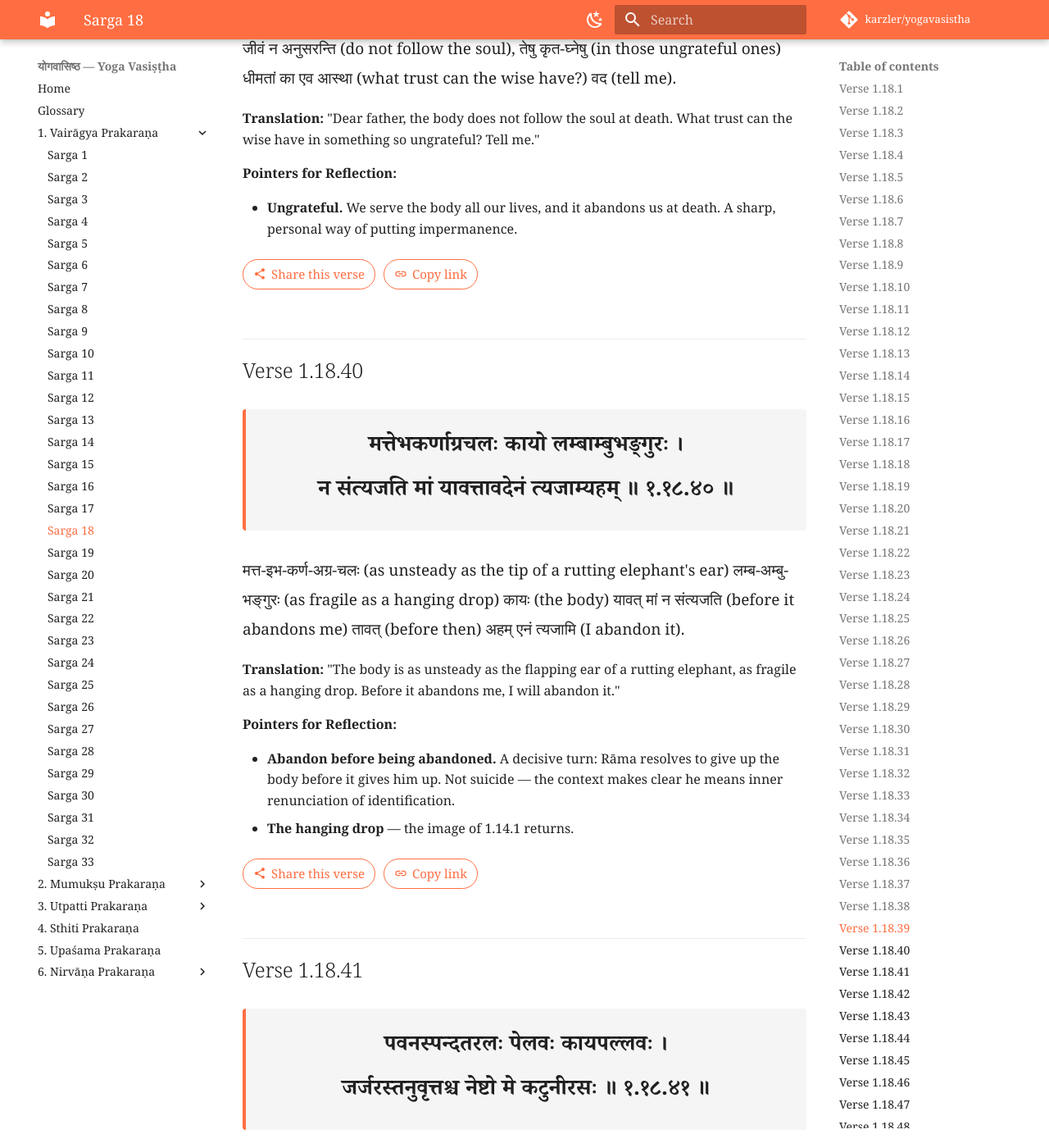
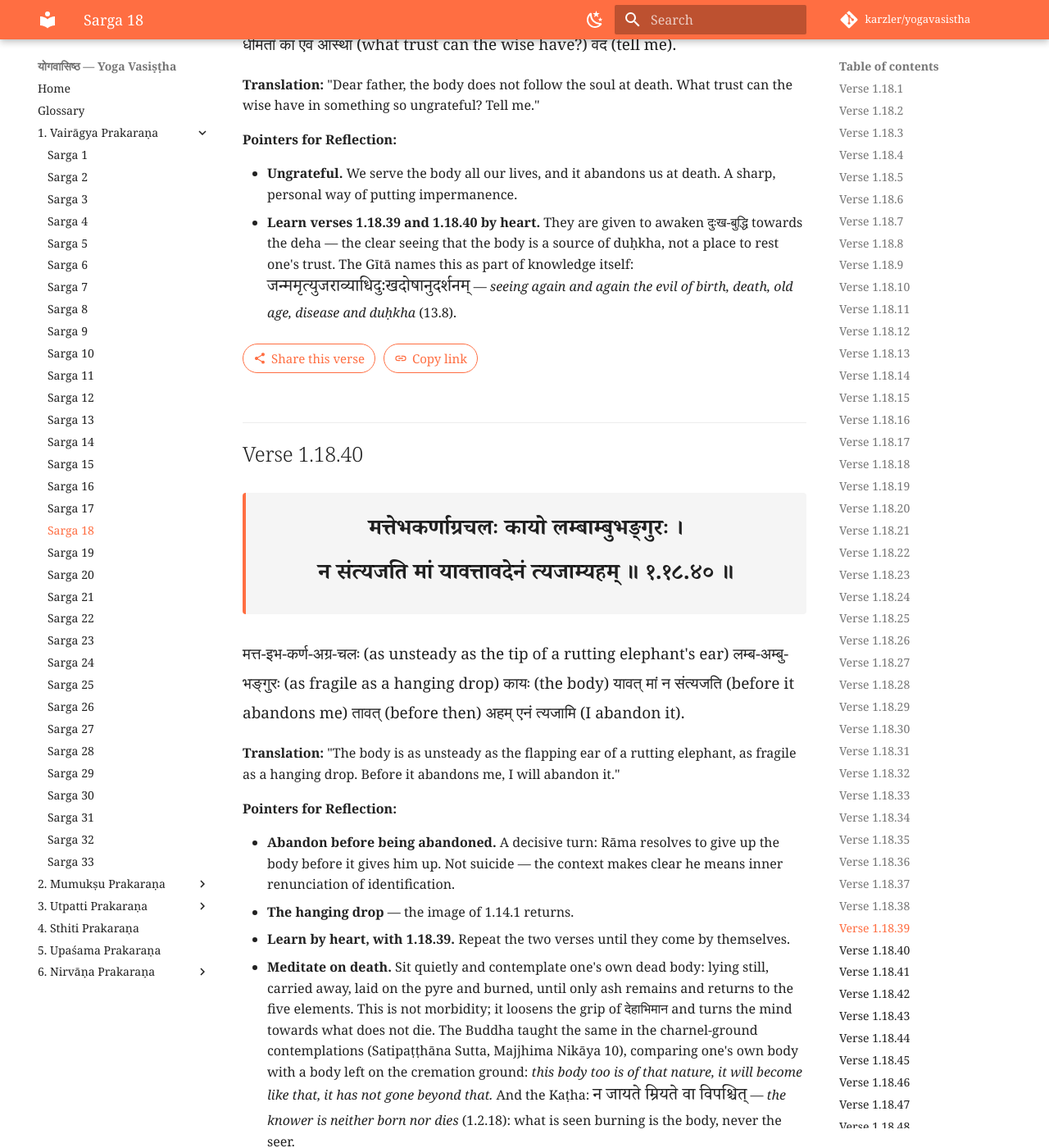
Before and after one commit to karzler/yogavasistha, an MkDocs documentation site: the page built from docs/1-vairagya/sarga-018.md, in a window 1280 px wide and 1400 px high, scrolled down 27590 px. Shown: the whole window at 82% size. Built offline with MkDocs 1.6.1 and Material for MkDocs 9.7.7, drawn with Linux system fonts in a browser that asks for light colours; comment, search, counter and statistics services are not loaded; some of the changed text lies outside the part shown.

Commit message:
Vairāgya 18: pointers on learning 1.18.39–40 by heart and meditating on death; drop a reading note

```diff
--- a/docs/1-vairagya/sarga-018.md
+++ b/docs/1-vairagya/sarga-018.md
@@ -689,6 +688,7 @@
 **Pointers for Reflection:**
 
 - **Ungrateful.** We serve the body all our lives, and it abandons us at death. A sharp, personal way of putting impermanence.
+- **Learn verses 1.18.39 and 1.18.40 by heart.** They are given to awaken दुःख-बुद्धि towards the deha — the clear seeing that the body is a source of duḥkha, not a place to rest one's trust. The Gītā names this as part of knowledge itself: <span class="parallel">जन्ममृत्युजराव्याधिदुःखदोषानुदर्शनम्</span> — *seeing again and again the evil of birth, death, old age, disease and duḥkha* (13.8).
 
 ## Verse 1.18.40 { #1-18-40 }
 
@@ -707,6 +707,8 @@
 
 - **Abandon before being abandoned.** A decisive turn: Rāma resolves to give up the body before it gives him up. Not suicide — the context makes clear he means inner renunciation of identification.
 - **The hanging drop** — the image of 1.14.1 returns.
+- **Learn by heart, with 1.18.39.** Repeat the two verses until they come by themselves.
+- **Meditate on death.** Sit quietly and contemplate one's own dead body: lying still, carried away, laid on the pyre and burned, until only ash remains and returns to the five elements. This is not morbidity; it loosens the grip of देहाभिमान and turns the mind towards what does not die. The Buddha taught the same in the charnel-ground contemplations (Satipaṭṭhāna Sutta, Majjhima Nikāya 10), comparing one's own body with a body left on the cremation ground: *this body too is of that nature, it will become like that, it has not gone beyond that.* And the Kaṭha: <span class="parallel">न जायते म्रियते वा विपश्चित्</span> — *the knower is neither born nor dies* (1.2.18): what is seen burning is the body, never the seer.
 
 ## Verse 1.18.41 { #1-18-41 }
 
```
Also changed, not shown: other parts of docs/1-vairagya/sarga-018.md (+0 -1 lines).
